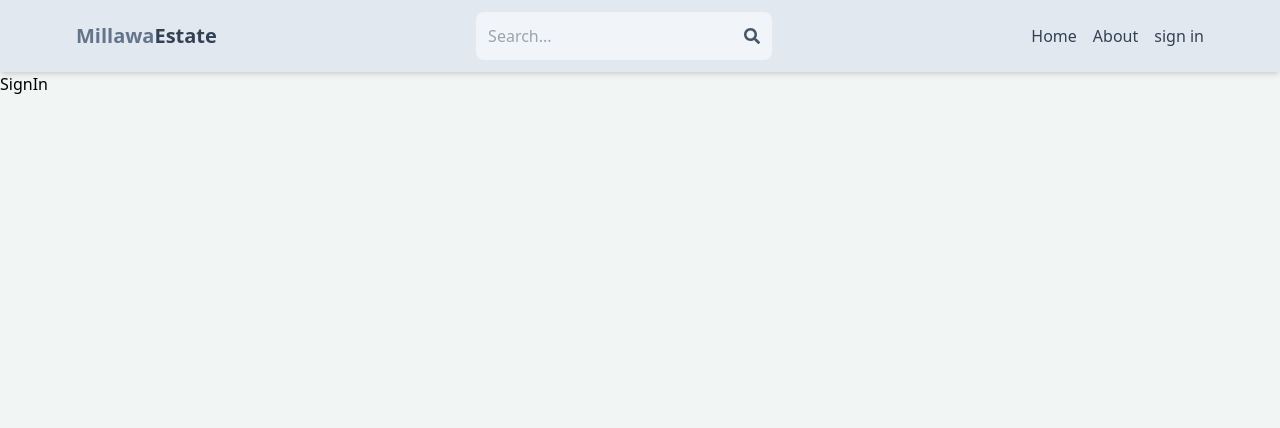
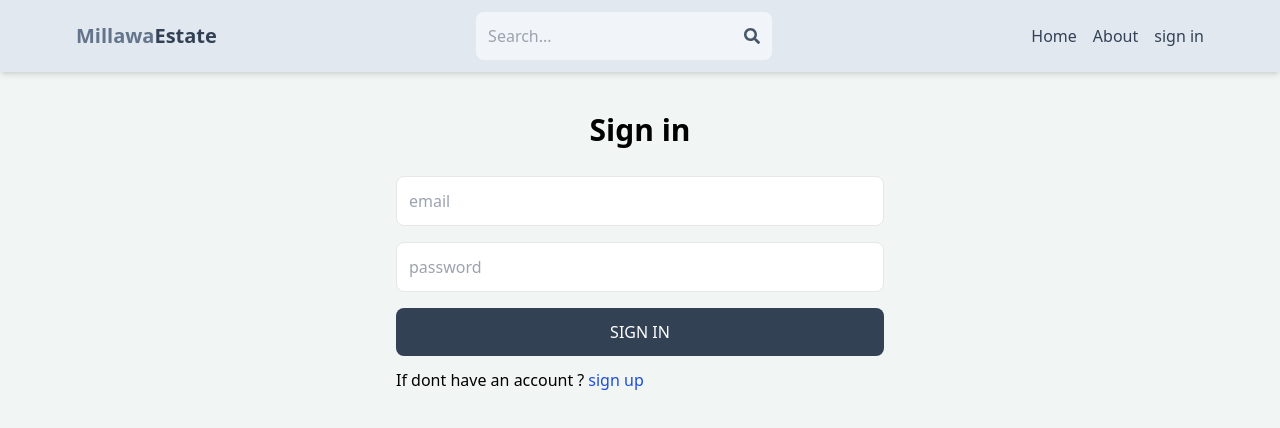
Before and after one commit to KasunMillawa/mern-estate-project1, a React (Vite) app in the folder client/: page /sign-in in a window 1280 px wide. Shown: the top 428 px of the page. Built offline with nearby package versions, Linux system fonts and the light colour scheme.

Commit message:
compleate sign in page

```diff
--- a/client/src/pages/Signin.jsx
+++ b/client/src/pages/Signin.jsx
@@ -1,9 +1,80 @@
-import React from 'react'
+import { useState } from 'react';
+import {Link , useNavigate} from 'react-router-dom';
 
-export default function Signin() {
+export default function SignIn() {
+  const [formData , setFormData] = useState({});
+  const [error, setError] = useState(null);
+  const [loading, setLoading] = useState(false);
+  const navigate = useNavigate();
+
+  const handleChance = (e) => {
+    setFormData({
+      ...formData,
+      [e.target.id]: e.target.value,
+
+    });
+
+  };
+  const handleSubmit = async (e) => {
+    e.preventDefault();
+    try {
+
+      setLoading( true);
+    const res = await fetch('/api/auth/signin',
+    {
+      method: 'POST',
+      headers: {
+        'Content-Type': 'application/Json',
+      },
+      body: JSON.stringify(formData),
+    }
+
+    );
+    const data = await res.json();
+    console.log(data);
+    if(data.success === false) {
+      setLoading(false);
+      setError(data.message);
+      return;
+    }
+    setLoading(false);
+    setError(null);
+    navigate('/');
+
+    } catch (error) {
+      setLoading(false);
+      setError(error.message);
+    }
+
+  };
+
   return (
-    <div>
-      SignIn
+    <div className='p-3 max-w-lg mx-auto'>
+      <h1 className='text-3xl text-center font-semibold my-7'>Sign in</h1>
+
+      <form onSubmit={handleSubmit} className='flex flex-col gap-4 '>
+
+      <input type="emai" placeholder='email'
+       className='border p-3 rounded-lg' id='email'onChange={handleChance} />
+
+      <input type="password" placeholder='password'
+       className='border p-3 rounded-lg' id='password' onChange={handleChance}/>
+
+      <button disabled = {loading} className='bg bg-slate-700 text-white p-3 rounded-lg
+       uppercase hover:opacity-95 disabled:opacity-70'>
+        {loading ? 'Loading...' : 'sign in'}
+       </button>
+
+      </form>
+
+      <div className='flex gap-1 mt-3'>
+        <p>If dont have an account ?</p>
+        <Link to={"/sign-up"}>
+          <span className='text-blue-700'>sign up </span>
+
+        </Link>
+      </div>
+        {error && <p className='text-red-400 mt-5'>{error}</p>}
     </div>
-  )
+  );
 }
```
